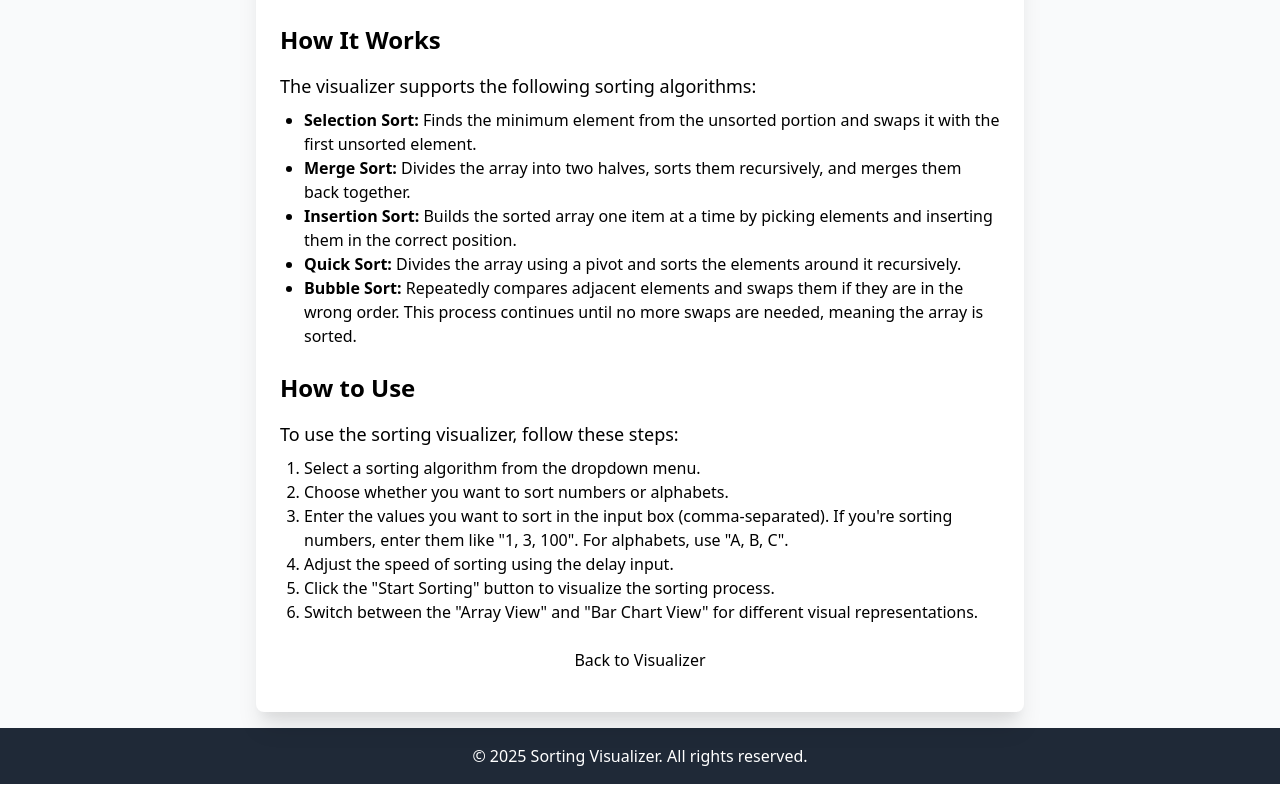
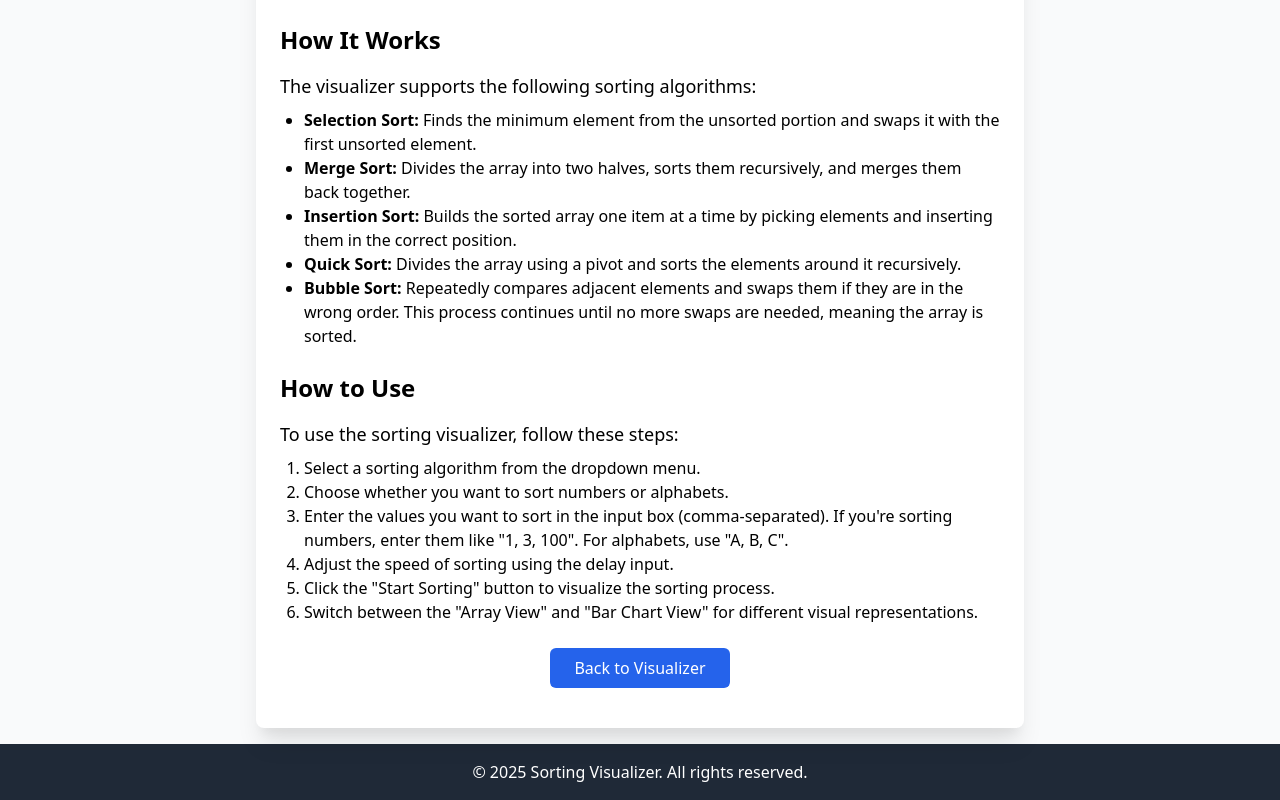
Before and after one commit to rampalliprakhar/SortVisualize, a Next.js app: page /VisualizeSort/Help in a window 1280 px wide. Shown: the part 332-1132 px from the top of the page. Built offline with nearby package versions, Linux system fonts and the light colour scheme.

Commit message:
Fixed Minor Errors

```diff
--- a/app/VisualizeSort/Help/page.jsx
+++ b/app/VisualizeSort/Help/page.jsx
@@ -48,9 +48,9 @@ export default function HelpPage () {
 
         {/* Link to go back to the visualizer */}
         <div className="flex justify-center mb-4">
-        <Link href="/" legacyBehavior className='"bg-blue-600 text-white py-2 px-6 rounded-md hover:bg-blue-700 focus:outline-none focus:ring-4 focus:ring-blue-300 transition"'>
-          Back to Visualizer
-        </Link>
+          <Link href="/" className="bg-blue-600 text-white py-2 px-6 rounded-md hover:bg-blue-700 focus:outline-none focus:ring-4 focus:ring-blue-300 transition">
+            Back to Visualizer
+          </Link>
         </div>
       </div>
     </div>
--- a/app/layout.js
+++ b/app/layout.js
@@ -4,14 +4,19 @@ import '../styles/globals.css';
 
 export default function Layout({ children }) {
   return (
-    <div>
-      <Navbar/>
-
-      <main>{children}</main>
-
-      <footer className="bg-gray-800 text-white text-center p-4">
-        <p>&copy; 2025 Sorting Visualizer. All rights reserved.</p>
-      </footer>
-    </div>
+    <html lang="en">
+      <head>
+        <meta charSet='UTF-8'/>
+        <meta name='viewport' content='width=device-width, initial-scale=1'/>
+        <title>Sorting Visualizer</title>
+      </head>
+      <body>
+        <Navbar/>
+        <main>{children}</main>
+        <footer className="bg-gray-800 text-white text-center p-4">
+          <p>&copy; 2025 Sorting Visualizer. All rights reserved.</p>
+        </footer>
+      </body>
+    </html>
   );
 }
```
